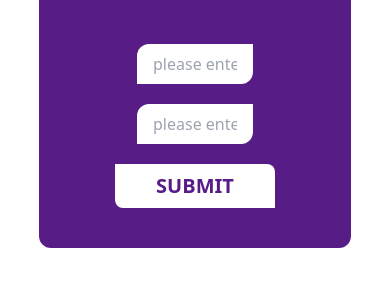
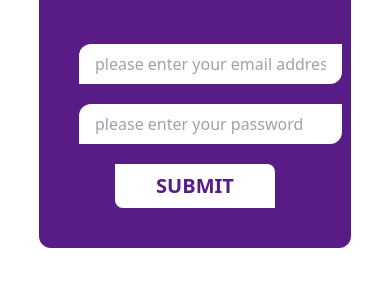
Before and after one commit to nazmulayyan/simplebank, a plain HTML site: page index.html in a window 390 px wide. Shown: the part 240-526 px from the top of the page. Drawn offline with nearby package versions, Linux system fonts and the light colour scheme.

Commit message:
responsive updated

```diff
--- a/index.html
+++ b/index.html
@@ -17,8 +17,8 @@
             <div class=" bg-purple-900 p-10 rounded-xl">
                 <p class="text-center text-white text-3xl uppercase font-semibold">please login</p>
                 <div class="text-center pt-12">
-                    <input class="block w-6/12 mb-5 p-2 px-4 rounded-tl-xl rounded-br-xl mx-auto focus:outline-none" type="email" name="" id="user-email" placeholder="please enter your email address">
-                    <input class="block w-6/12 mb-5 p-2 px-4 rounded-tl-xl rounded-br-xl mx-auto focus:outline-none" type="password" name="" id="user-password" placeholder="please enter your password">
+                    <input class="block sm:w-full md:w-6/12 mb-5 p-2 px-4 rounded-tl-xl rounded-br-xl mx-auto focus:outline-none" type="email" name="" id="user-email" placeholder="please enter your email address">
+                    <input class="block sm:w-full md:w-6/12 mb-5 p-2 px-4 rounded-tl-xl rounded-br-xl mx-auto focus:outline-none" type="password" name="" id="user-password" placeholder="please enter your password">
                     <button id="btn-submit" class="p-2 w-40 bg-white text-purple-900 hover:bg-purple-300 ease-in duration-200 rounded-tr-lg rounded-bl-lg font-bold text-xl uppercase">submit</button>
                 </div>
             </div>
```
Also changed, not shown: wallet.html (+1 -1 lines).
